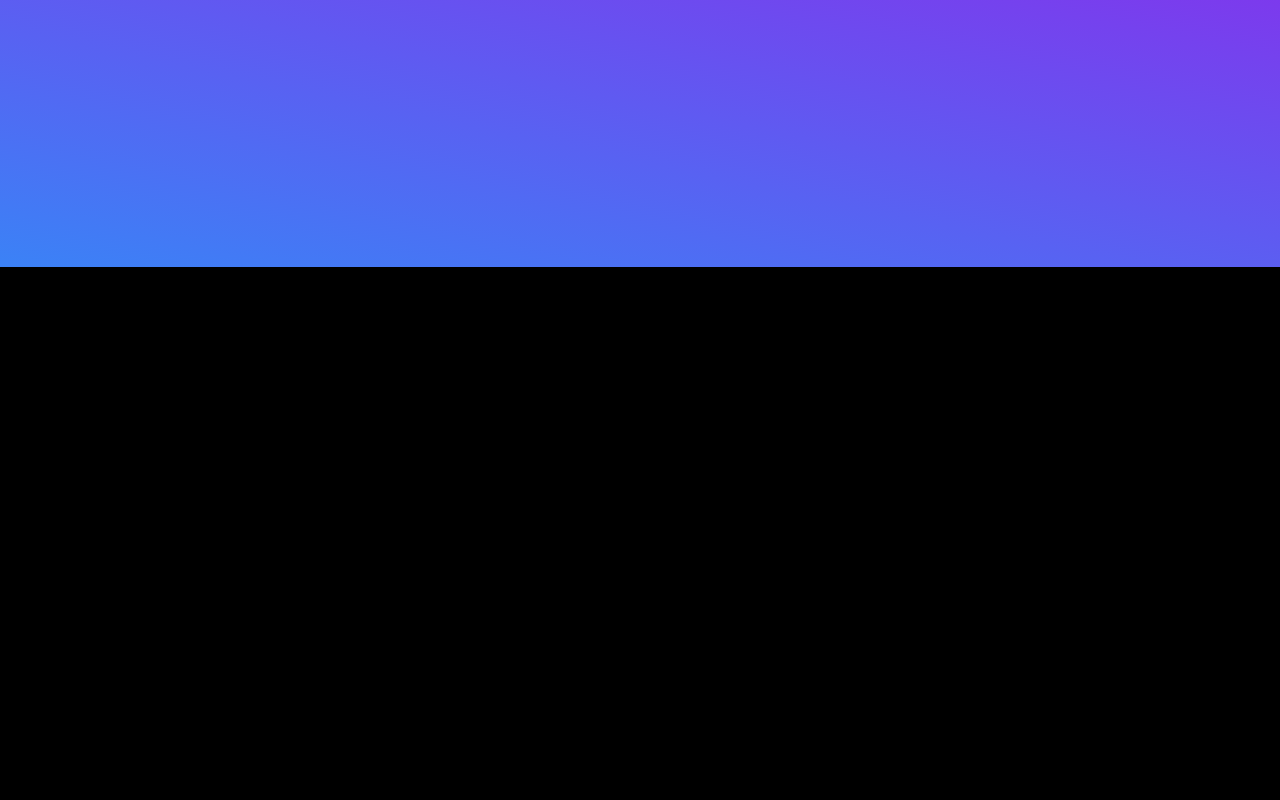
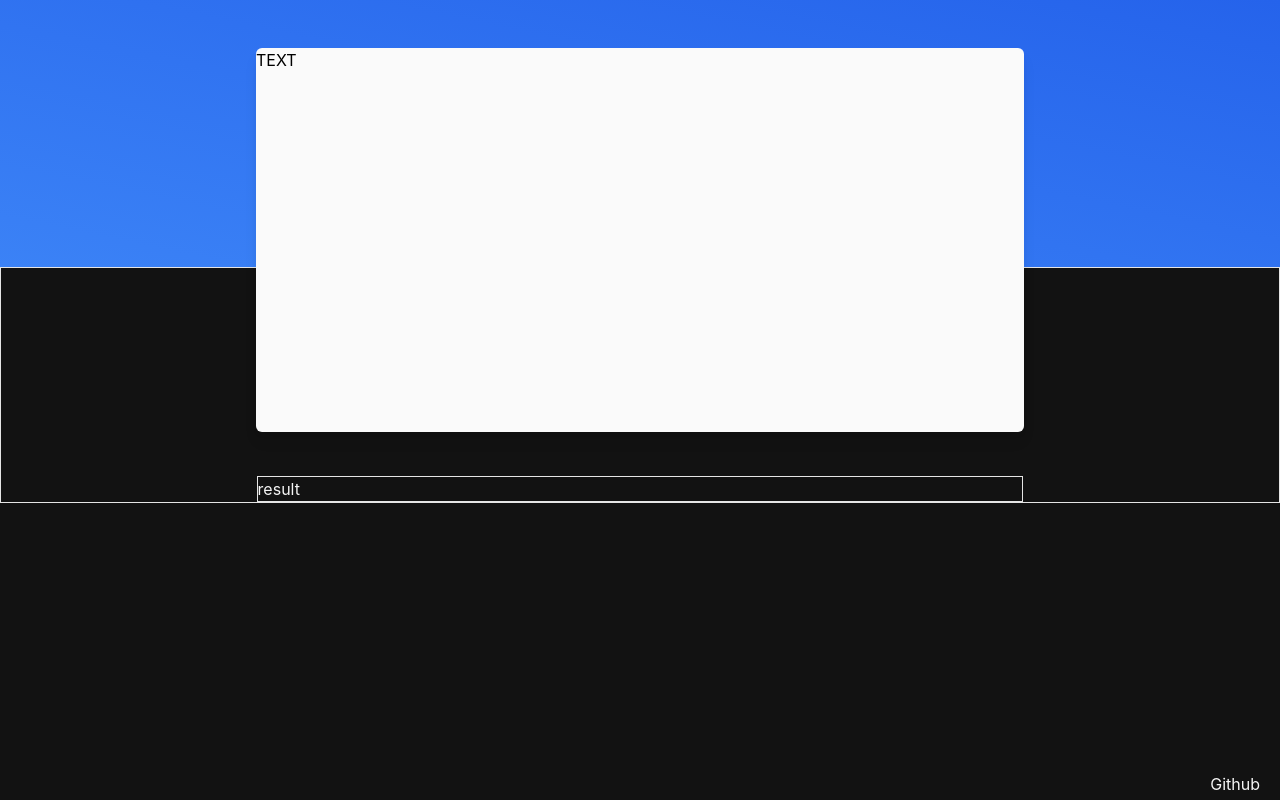
Before and after one commit to djanzou120/fabrik-front, a Next.js app: page / in a window 1280 px wide. Built offline with nearby package versions, Linux system fonts and the light colour scheme.

Commit message:
initial commit

```diff
--- a/components/Footer.tsx
+++ b/components/Footer.tsx
@@ -1,7 +1,17 @@
 import React from "react";
 
 const Footer = () => {
-  return <div className="h-4/6 w-full bg-black" />;
+  return (
+    <div className="h-4/6 w-full bg-black">
+      <div className="border flex justify-center">
+        <div className="text-gray-100 border w-80 sm:w-3/5 mt-52">result</div>
+      </div>
+
+      <div className="text-gray-100 px-5 py-1 flex justify-end h-1/12 absolute bottom-0 w-full">
+        Github
+      </div>
+    </div>
+  );
 };
 
 export default Footer;
--- a/components/Header.tsx
+++ b/components/Header.tsx
@@ -2,7 +2,7 @@ import React from "react";
 
 const Header = () => {
   return (
-    <div className="h-2/6 w-full bg-gradient-to-tr from-blue-500 to-purple-600" />
+    <div className="h-2/6 w-full bg-gradient-to-tr from-blue-500 to-blue-600" />
   );
 };
 
--- /dev/null
+++ b/components/Main.tsx
@@ -0,0 +1,11 @@
+import React from "react";
+
+const Main = () => {
+  return (
+    <div className="bg-white shadow-lg bg-gray-50 rounded-md w-80 sm:w-3/5 h-96 absolute top-60 left-1/2 transform -translate-x-1/2 -translate-y-1/2">
+      TEXT
+    </div>
+  );
+};
+
+export default Main;
--- a/package.json
+++ b/package.json
@@ -10,7 +10,8 @@
   "dependencies": {
     "next": "10.2.3",
     "react": "17.0.2",
-    "react-dom": "17.0.2"
+    "react-dom": "17.0.2",
+    "react-icons": "^4.2.0"
   },
   "devDependencies": {
     "@types/react": "^17.0.11",
--- a/pages/index.tsx
+++ b/pages/index.tsx
@@ -2,6 +2,7 @@ import Head from "next/head";
 import Header from "../components/Header";
 import Footer from "../components/Footer";
 import React from "react";
+import Main from "../components/Main";
 
 export default function Home() {
   return (
@@ -13,6 +14,7 @@ export default function Home() {
       </Head>
       <div className="h-screen flex flex-col w-full">
         <Header />
+        <Main />
         <Footer />
       </div>
     </div>
--- a/tailwind.config.js
+++ b/tailwind.config.js
@@ -15,7 +15,7 @@ module.exports = {
         purple: colors.violet,
         pink: colors.pink,
         white: colors.white,
-        black: colors.black,
+        black: "#121212",
         transparent: "transparent",
       },
     },
```
Also changed, not shown: 1 other file (tests, documents, lock files or other folders).
